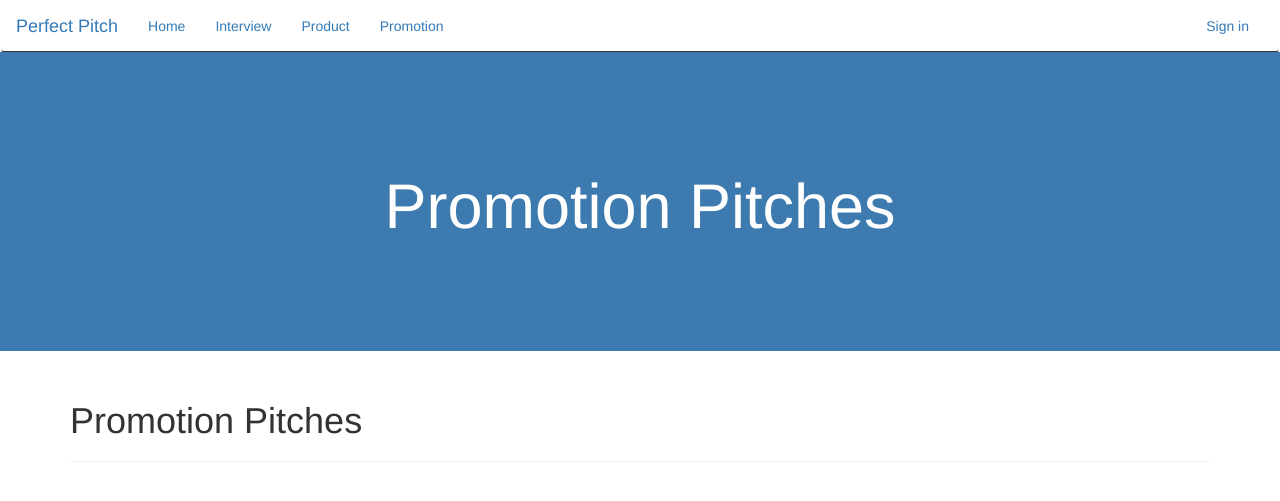
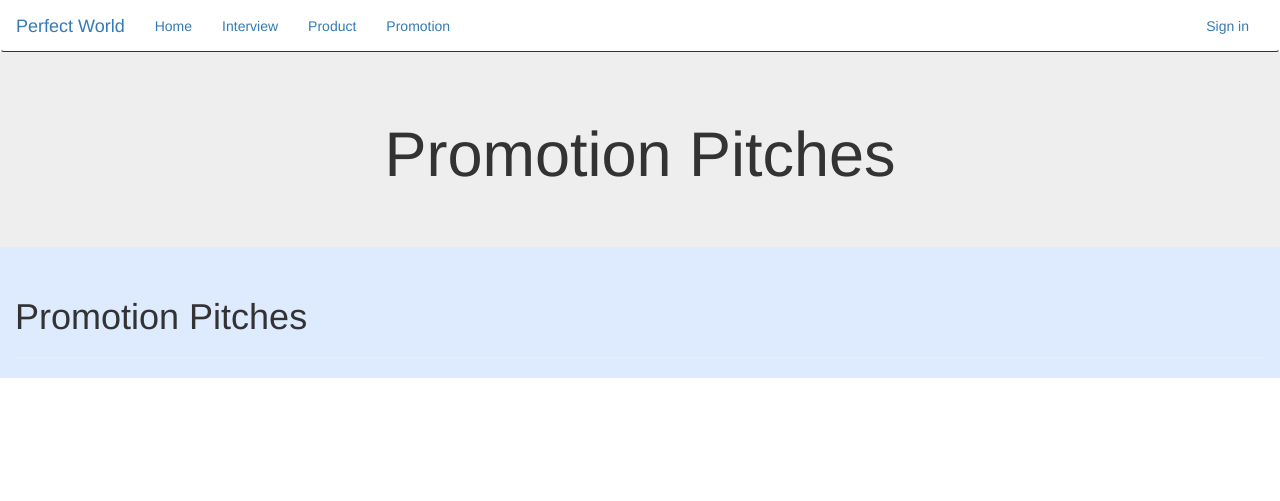
Before and after one commit to Michael-Otieno/pitch-app, a Flask app: page /pitches/promotion_pitches in a window 1280 px wide. Shown: the top 501 px of the page. Run offline with Flask 2, Linux system fonts and the light colour scheme; data that the repository does not hold is empty; some libraries are stand-ins or nearby versions.

Commit message:
update political_pitches.html

```diff
--- a/app/models.py
+++ b/app/models.py
@@ -55,7 +55,7 @@ class Pitch(db.Model):
 
     id = db.Column(db.Integer,primary_key = True)
     pitch_title = db.Column(db.String)
-    pitch_content = db.Column(db.String(1000))
+    pitch_content = db.Column(db.String(500))
     category = db.Column(db.String)
     posted = db.Column(db.DateTime,default=datetime.utcnow)
     user_id = db.Column(db.Integer,db.ForeignKey("users.id"))
--- a/app/templates/navbar.html
+++ b/app/templates/navbar.html
@@ -7,7 +7,7 @@
                 <span class="icon-bar"></span>
                 <span class="icon-bar"></span>
             </button>
-            <a href="/" class="navbar-brand"> Perfect Pitch </a>
+            <a href="/" class="navbar-brand"> Perfect World </a>
         </div>
         <div class="navbar-collapse collapse">
                 <ul class="nav navbar-nav">
--- a/app/templates/promotion_pitches.html
+++ b/app/templates/promotion_pitches.html
@@ -2,14 +2,16 @@
 {% import 'macros.html' as macro %}
 
 {%block content%}
-<div class="jumbotron text-center" style="background-color: #3d7aaf; color: #fff; padding: 100px 25px;">
+<div style="background-color: #deebff;">
+<div class="jumbotron text-center">
     <h1>Promotion Pitches</h1>
 </div>
-<div class="container">
+<div class="container-fluid">
     <h1>Promotion Pitches</h1>
     <hr>
-    <div class="row">
+    <div>
         {{macro.displayPitches(pitches)}}
     </div>
 </div>
+</div>
 {%endblock%}
--- a/app/templates/user.html
+++ /dev/null
@@ -1 +0,0 @@
-{% extends 'base.html' %}
```
